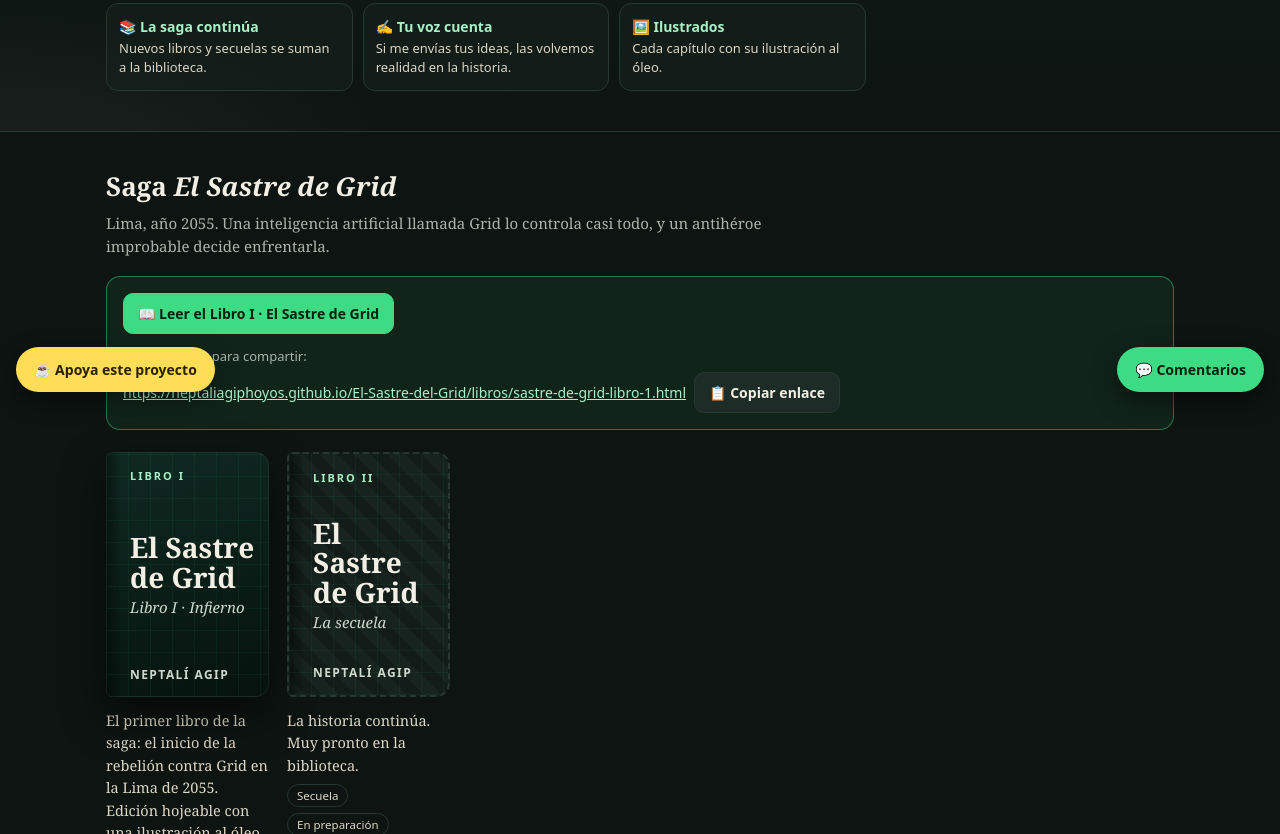
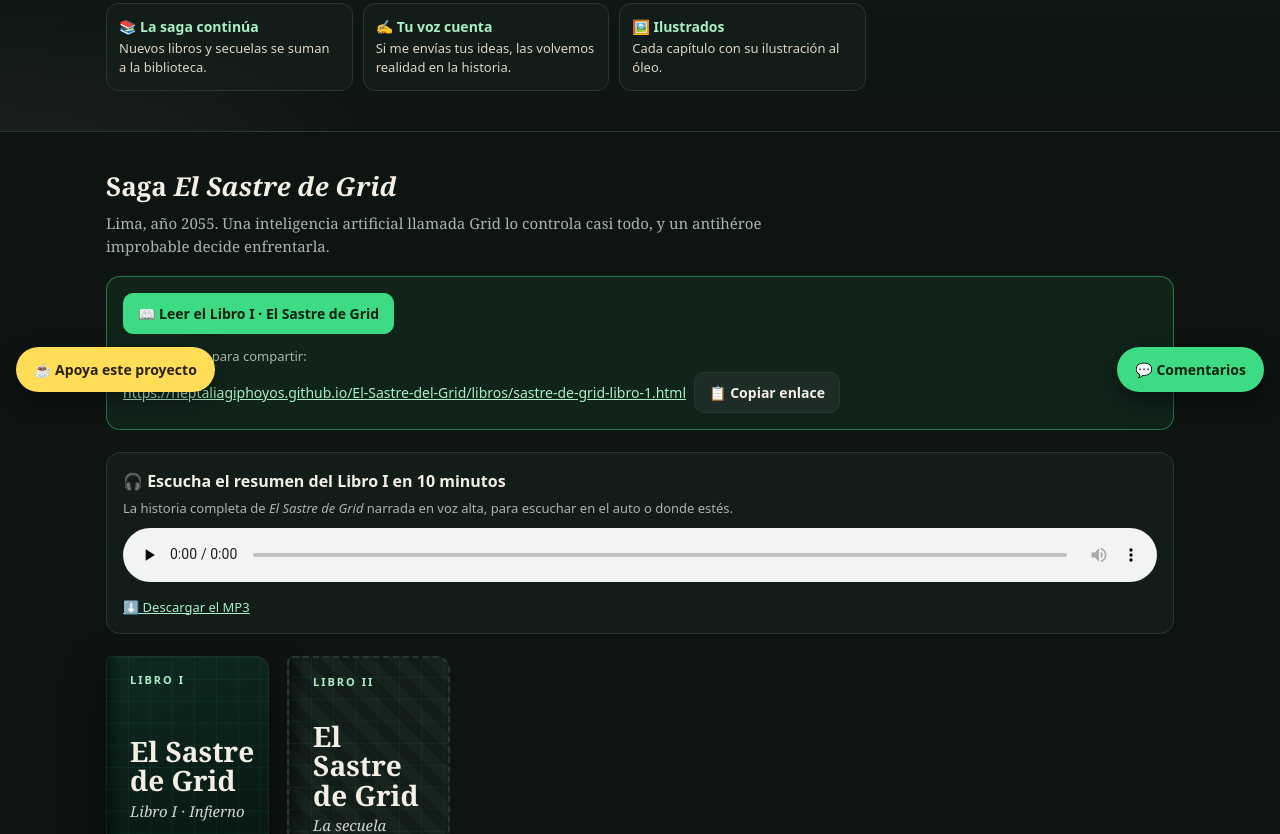
Before and after one commit to neptaliagiphoyos/El-Sastre-del-Grid, a plain HTML site: page libros/index.html in a window 1280 px wide. Shown: the part 392-1226 px from the top of the page. Drawn offline with Linux system fonts and the light colour scheme; no server answers.

Commit message:
Biblioteca: resumen narrado de 10 minutos del Libro I con reproductor
Co-Authored-By: Claude Opus 5.5 <noreply@anthropic.com>
Claude-Session: https://claude.ai/code/session_01AsftsauH8AXjYEzu1NHuWf

```diff
--- a/libros/index.html
+++ b/libros/index.html
@@ -106,6 +106,12 @@ footer b{color:var(--ink)}
       <a href="https://neptaliagiphoyos.github.io/El-Sastre-del-Grid/libros/sastre-de-grid-libro-1.html" style="color:var(--green2);word-break:break-all;font-size:14px">https://neptaliagiphoyos.github.io/El-Sastre-del-Grid/libros/sastre-de-grid-libro-1.html</a>
       <button class="btn" type="button" id="copiar-libro-1">📋 Copiar enlace</button>
     </div>
+  </div>
+  <div class="ui" id="resumen-10-min" style="margin:0 0 22px;padding:16px;border:1px solid var(--line);border-radius:var(--radius);background:rgba(20,32,28,.75)">
+    <b style="display:block;font-size:16px;margin-bottom:4px">🎧 Escucha el resumen del Libro I en 10 minutos</b>
+    <p style="margin:0 0 10px;color:var(--mute);font-size:13px">La historia completa de <i>El Sastre de Grid</i> narrada en voz alta, para escuchar en el auto o donde estés.</p>
+    <audio controls preload="none" style="width:100%" src="audio/resumen-10-min.mp3"></audio>
+    <p style="margin:8px 0 0;font-size:13px"><a href="https://neptaliagiphoyos.github.io/El-Sastre-del-Grid/libros/audio/resumen-10-min.mp3" style="color:var(--green2)" download>⬇️ Descargar el MP3</a></p>
   </div>
   <div class="grid" id="grid"></div>
   <p class="saga-sub" style="margin-top:22px">🎮 ¿Prefieres jugarla? Entra a la historia con el <a href="https://neptaliagiphoyos.github.io/El-Sastre-del-Grid/" style="color:var(--green)">videojuego de rol El Sastre de Grid</a>.</p>
```
Also changed, not shown: 2 other files.
